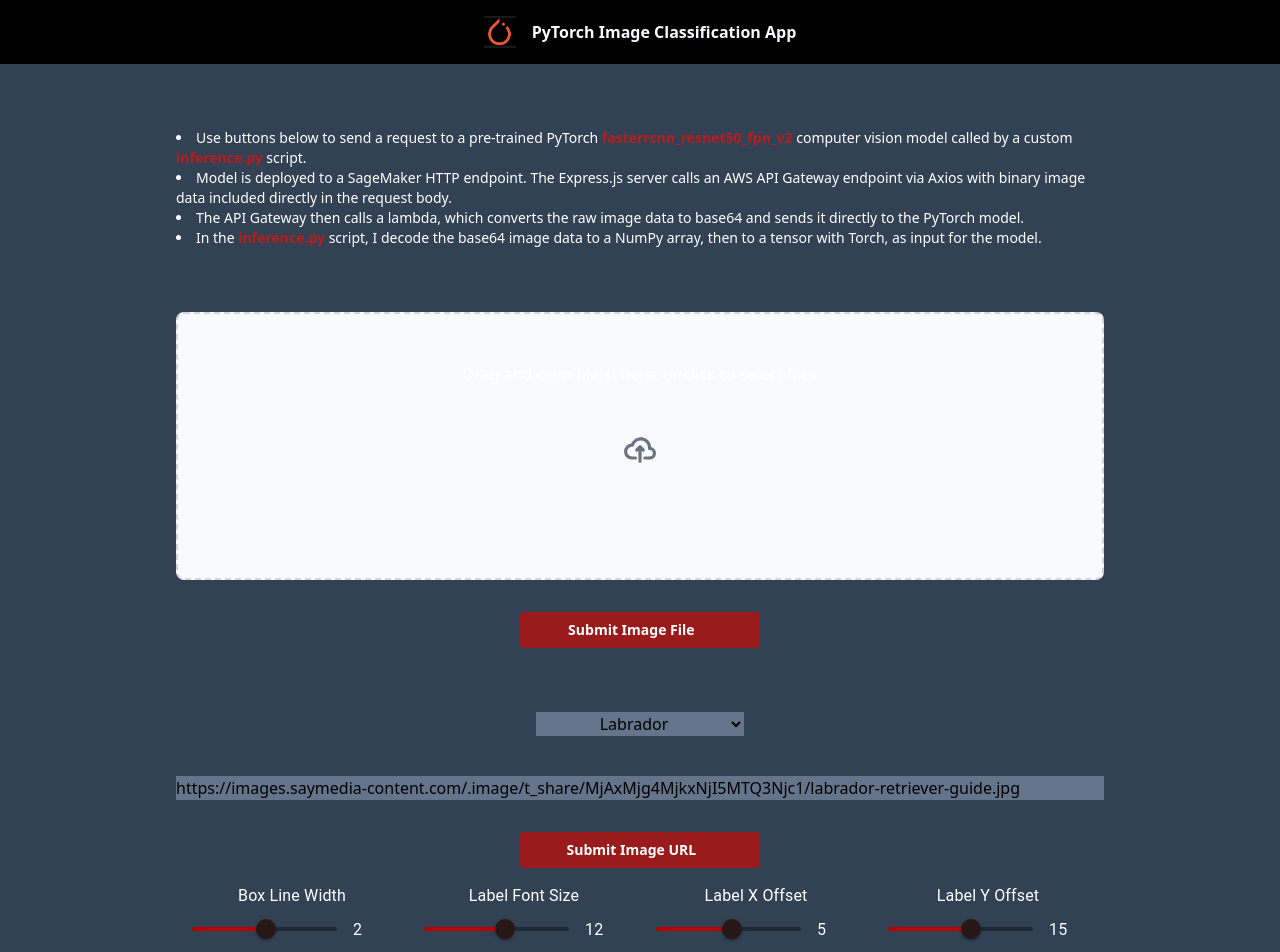
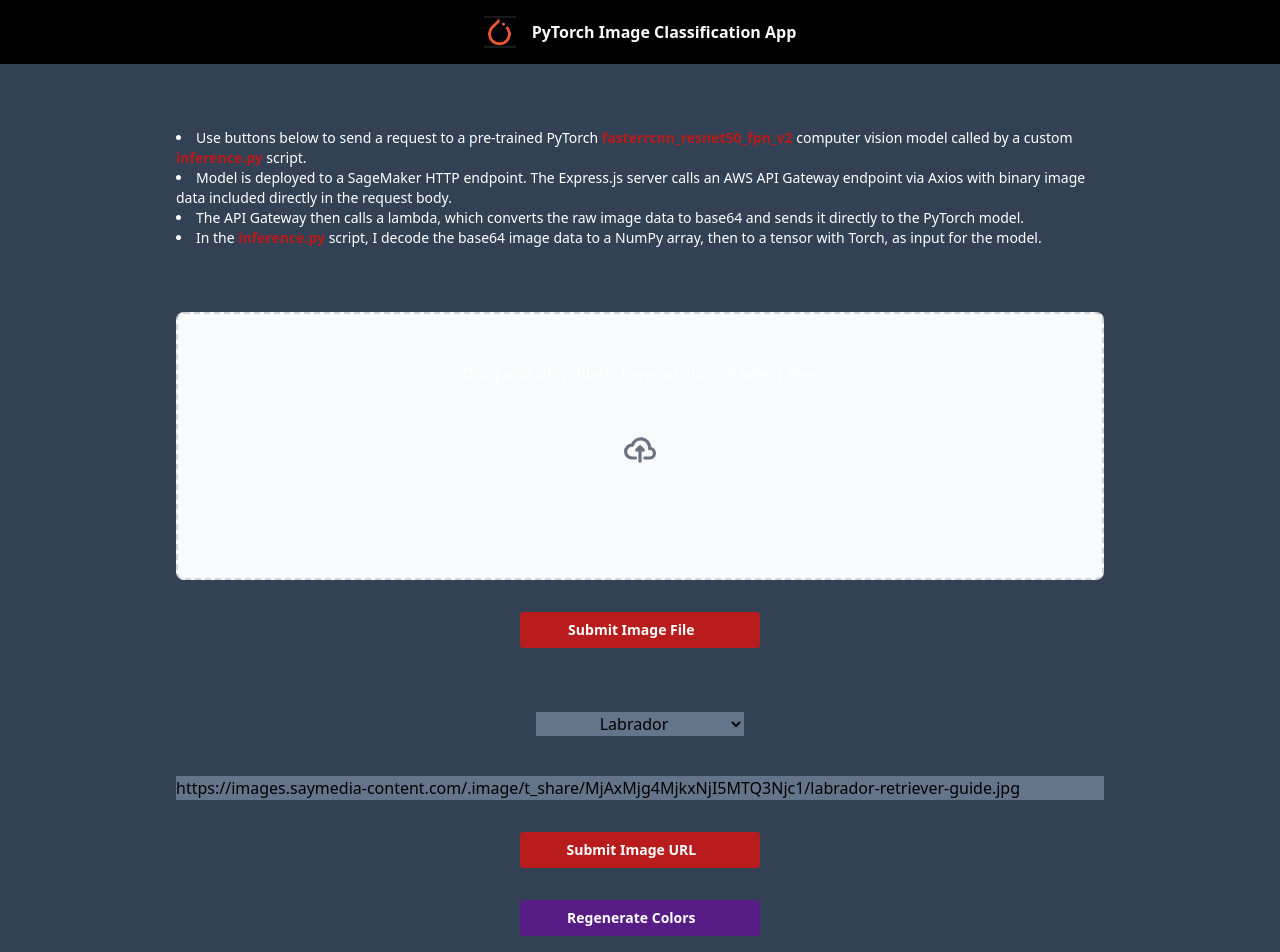
Before and after one commit to Mike11199/PyTorch-Image-Classification-Java-Flask-TypeScript, a React (Vite) app in the folder frontend/: page / in a window 1280 px wide. Shown: the top 952 px of the page. Built offline with nearby package versions, Linux system fonts and the light colour scheme.

Commit message:
got regnerated colors button to work with useEffect trickery - will clean up later

```diff
--- a/frontend/package.json
+++ b/frontend/package.json
@@ -15,6 +15,7 @@
     "@vitejs/plugin-react": "^4.2.1",
     "autoprefixer": "^10.4.16",
     "axios": "^1.6.2",
+    "clsx": "^2.0.0",
     "postcss": "^8.4.32",
     "react": "^18.2.0",
     "react-dom": "^18.2.0",
--- a/frontend/src/assets/components/Button.tsx
+++ b/frontend/src/assets/components/Button.tsx
@@ -1,22 +1,44 @@
 import { ColorRing } from "react-loader-spinner";
+import clsx from "clsx";
 
 interface ButtonProps {
-  buttonOnClick: () => Promise<void>;
+  buttonOnClick: () => Promise<void> | void;
   loading: boolean;
   buttonText: string;
+  color: string;
+  hoverColor: string;
 }
 
-const Button = ({ buttonOnClick, loading, buttonText }: ButtonProps) => {
+const Button = ({
+  buttonOnClick,
+  loading,
+  buttonText,
+  color,
+  hoverColor,
+}: ButtonProps) => {
+  const buttonStyle = clsx(
+    `text-white`,
+    `font-bold`,
+    `py-2`,
+    `px-4`,
+    `rounded`,
+    `text-sm`,
+    `w-60`,
+    `active:scale-95`,
+    `transition-transform duration-300 ease-linear`,
+    color,
+    hoverColor
+  );
   return (
     <>
       <div className="flex justify-center gap-14">
         <button
           onClick={() => buttonOnClick()}
-          className="bg-red-800 hover:bg-red-700 text-white font-bold py-2 px-4 rounded text-sm w-60 active:scale-95 transition-transform duration-300 ease-linear"
+          className={buttonStyle}
           disabled={loading}
         >
           <div className="flex">
-            <div className="w-11/12">{buttonText}</div>
+            <div className=" w-11/12">{buttonText}</div>
             <div className="w-1/12">
               {loading && (
                 <ColorRing
--- a/frontend/src/assets/components/HomePage.tsx
+++ b/frontend/src/assets/components/HomePage.tsx
@@ -27,6 +27,7 @@
   const [pyTorchBoxFontSize, setPyTorchBoxFontSize] = useState<number>(12);
   const [pyTorchBoxXOffset, setPyTorchBoxXOffset] = useState<number>(5);
   const [pyTorchBoxYOffset, setPyTorchBoxYOffset] = useState<number>(15);
+  const [colorMapCounter, setColorMapCounter] = useState(0);
 
   const pyTorchResultsFromImageBlob = async (imageBlob: Blob) => {
     setLoading(true);
@@ -89,6 +90,8 @@
 
         <div className="mt-8 mb-16">
           <Button
+            color={"bg-red-700"}
+            hoverColor={"hover:bg-red-600"}
             buttonOnClick={fetchPyTorchAnalysisUsingUploadedImage}
             loading={loading}
             buttonText={"Submit Image File"}
@@ -100,10 +103,23 @@
           setterURLInputValue={setInputValue}
         />
         <Button
+          color={"bg-red-700"}
+          hoverColor={"hover:bg-red-600"}
           buttonOnClick={() => fetchPyTorchAnalysisUsingImageURL(inputValue)}
           loading={loading}
           buttonText={"Submit Image URL"}
         />
+        <div className="mt-8">
+          <Button
+            color={"bg-purple-900"}
+            hoverColor={"hover:bg-purple-800"}
+            buttonOnClick={() =>
+              setColorMapCounter((prevCounter) => prevCounter + 1)
+            }
+            loading={loading}
+            buttonText={"Regenerate Colors"}
+          />
+        </div>
         <div className="mt-4 flex flex-col justify-center md:flex-row md:mx-44">
           <div className=" md:w-1/4 flex justify-center text-white">
             <PyTorchSlider
@@ -150,6 +166,7 @@
               loading={loading}
               image={canvasImage}
               boundingBoxData={pyTorchResponseObj}
+              colorMapCounter={colorMapCounter}
             />
           </div>
         </div>
--- a/frontend/src/assets/components/ImageCanvas.tsx
+++ b/frontend/src/assets/components/ImageCanvas.tsx
@@ -1,5 +1,5 @@
 import { LineWave } from "react-loader-spinner";
-import { useEffect, useMemo } from "react";
+import { useEffect, useState } from "react";
 import { PyTorchImageResponseType } from "./types";
 import { createClassColorMap } from "./FunctionUtils";
 
@@ -11,6 +11,7 @@
   pyTorchBoxFontSize: number;
   pyTorchBoxXOffset: number;
   pyTorchBoxYOffset: number;
+  colorMapCounter: number;
 }
 
 const ImageCanvas = ({
@@ -21,16 +22,22 @@
   pyTorchBoxFontSize,
   pyTorchBoxXOffset,
   pyTorchBoxYOffset,
+  colorMapCounter,
 }: ImageCanvasProps) => {
-  const classColorMap: any = useMemo(
-    () => createClassColorMap(boundingBoxData),
-    [boundingBoxData]
+  const [classColorMap, setClassColorMap] = useState(
+    createClassColorMap(boundingBoxData)
   );
+
+  useEffect(() => {
+    setClassColorMap(createClassColorMap(boundingBoxData));
+    drawBoundingBoxes(image, boundingBoxData ?? null);
+  }, [colorMapCounter, boundingBoxData]);
 
   const drawBoundingBoxes = (
     image: HTMLImageElement | undefined | null,
     boundingBoxData: PyTorchImageResponseType | null
   ) => {
+    console.log("draw!");
     if (!image || !boundingBoxData) return;
     const canvas = document.getElementById(
       "boundingBoxCanvas"
@@ -96,6 +103,8 @@
     pyTorchBoxFontSize,
     pyTorchBoxXOffset,
     pyTorchBoxYOffset,
+    colorMapCounter,
+    classColorMap,
   ]);
 
   return (
```
Also changed, not shown: 1 other file (tests, documents, lock files or other folders).
